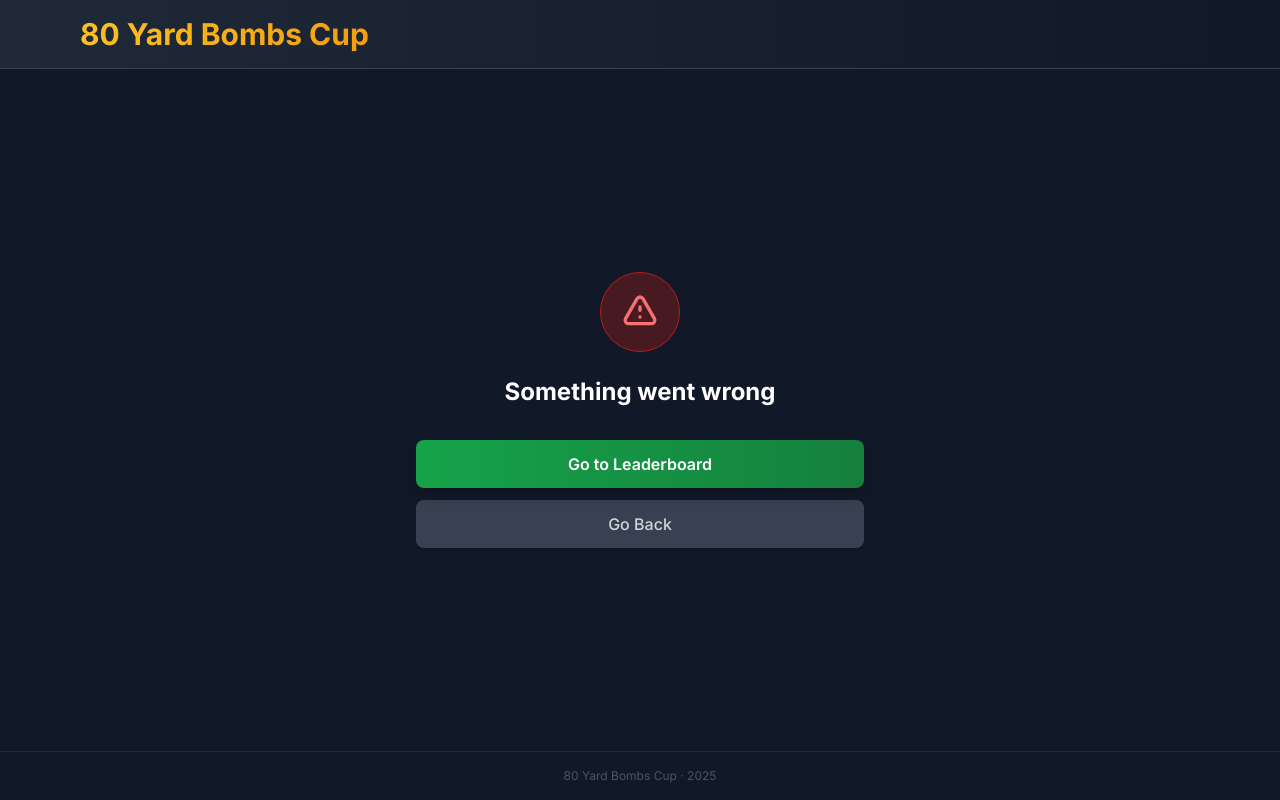
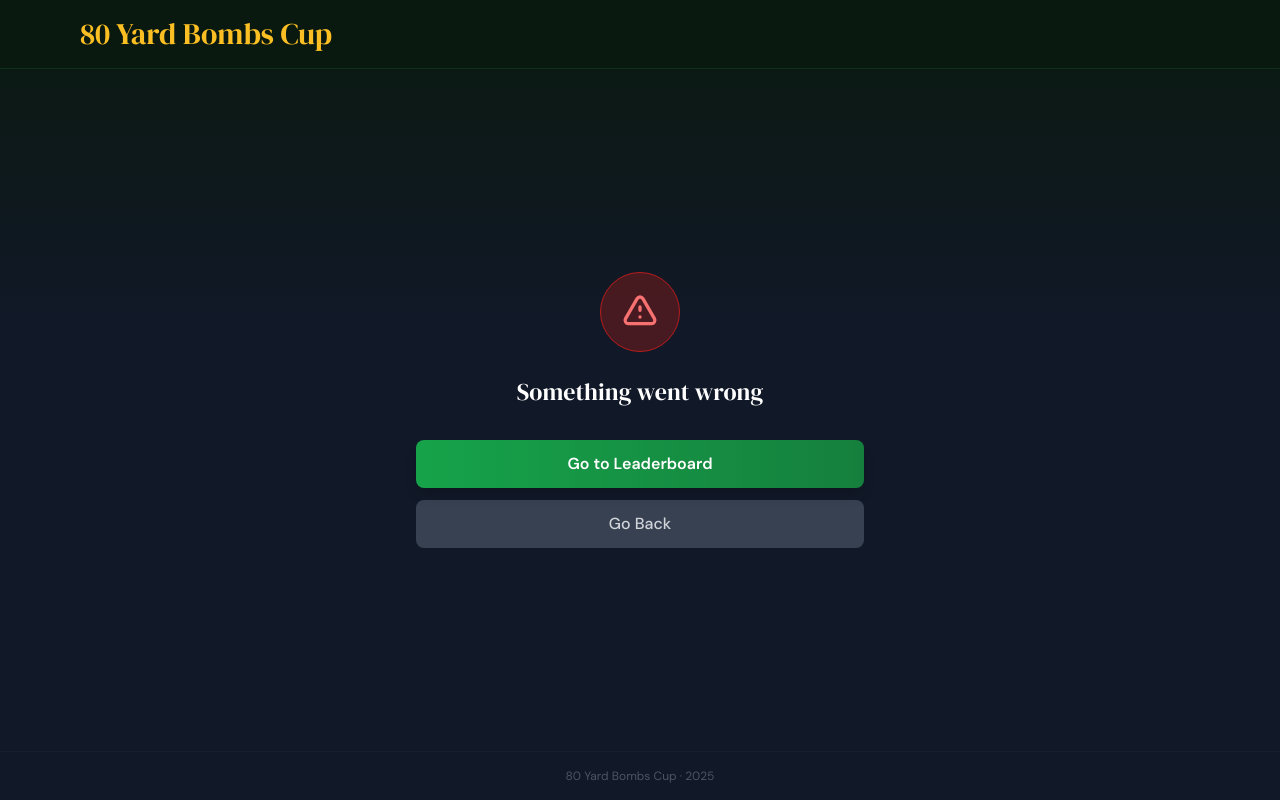
Before and after one commit to cjt243/flask-golf, a Python web app: template templates/error.html in a window 1280 px wide. Run offline with Jinja, Linux system fonts and the light colour scheme; the template is opened without the code that fills it, so the values that code supplies are empty; some libraries are stand-ins or nearby versions.

Commit message:
Phase 3: Typography and color palette refresh
DM Serif Display for headings + DM Sans for body text, replacing Inter.
Deep turf-green gradient background, subtle card glow, turf-toned header
and nav. Applied font-display class to all page headings across 10 templates.

Co-Authored-By: Claude Opus 4.6 <noreply@anthropic.com>

```diff
--- a/templates/access_requested.html
+++ b/templates/access_requested.html
@@ -13,7 +13,7 @@
             </svg>
         </div>
 
-        <h1 class="text-2xl font-bold text-white mb-4">Request Submitted</h1>
+        <h1 class="font-display text-2xl text-white mb-4">Request Submitted</h1>
 
         <p class="text-gray-300 mb-6">
             Your access request has been submitted. You'll receive an email when an admin approves your request.
--- a/templates/base.html
+++ b/templates/base.html
@@ -7,17 +7,19 @@
     <title>{% block title %}80 Yard Bombs Cup{% endblock %}</title>
     <link rel="icon" href="/favicon.ico">
     <script src="https://cdn.tailwindcss.com"></script>
-    <link href="https://fonts.googleapis.com/css2?family=Inter:wght@400;500;600;700&display=swap" rel="stylesheet">
+    <link href="https://fonts.googleapis.com/css2?family=DM+Sans:wght@400;500;600;700&family=DM+Serif+Display&display=swap" rel="stylesheet">
     <script>
         tailwind.config = {
             theme: {
                 extend: {
                     fontFamily: {
-                        'sans': ['Inter', 'system-ui', 'sans-serif'],
+                        'display': ['DM Serif Display', 'Georgia', 'serif'],
+                        'sans': ['DM Sans', 'system-ui', 'sans-serif'],
                     },
                     colors: {
                         'golf-green': {
                             50: '#f0fdf4',
+                            400: '#4ade80',
                             500: '#22c55e',
                             600: '#16a34a',
                             700: '#15803d',
@@ -25,6 +27,11 @@
                         'golf-gold': {
                             400: '#fbbf24',
                             500: '#f59e0b',
+                        },
+                        'turf': {
+                            900: '#0a1a0f',
+                            800: '#0f2517',
+                            700: '#1a3a25',
                         }
                     },
                     animation: {
@@ -44,22 +51,23 @@
             from { opacity: 0; max-height: 0; }
             to { opacity: 1; max-height: 500px; }
         }
+        .card-glow { box-shadow: 0 0 0 1px rgba(34, 197, 94, 0.08), 0 4px 12px rgba(0,0,0,0.3); }
     </style>
     {% block head_extra %}{% endblock %}
 </head>
 
-<body class="bg-gray-900 text-gray-100 min-h-screen {% block body_class %}flex flex-col{% endblock %}">
+<body class="text-gray-100 min-h-screen {% block body_class %}flex flex-col{% endblock %}" style="background: linear-gradient(180deg, #0a1a0f 0%, #111827 40%)">
     {% block header %}
-    <header class="bg-gradient-to-r from-gray-800 to-gray-900 border-b border-gray-700 {% block header_class %}{% endblock %}">
+    <header class="bg-turf-900/80 backdrop-blur-sm border-b border-green-900/40 {% block header_class %}{% endblock %}">
         <div class="max-w-6xl mx-auto px-4 py-4">
             {# --- Authenticated nav: tabs + auth controls --- #}
             {% if show_nav is defined and show_nav %}
             <div class="flex items-center justify-between">
-                <a href="/" class="text-xl font-bold text-transparent bg-clip-text bg-gradient-to-r from-golf-gold-400 to-golf-gold-500 flex-shrink-0">
+                <a href="/" class="font-display text-xl text-golf-gold-400 flex-shrink-0">
                     80 Yard Bombs Cup
                 </a>
                 <div class="flex items-center space-x-2">
-                    <nav class="flex items-center bg-gray-800 rounded-lg p-1">
+                    <nav class="flex items-center bg-turf-800 rounded-lg p-1">
                         <a href="/" class="px-3 py-1.5 text-xs font-medium {{ 'text-white bg-golf-green-600' if active_tab == 'leaderboard' else 'text-gray-300 hover:text-white hover:bg-gray-700' }} rounded-md transition-colors">
                             Board
                         </a>
@@ -91,7 +99,7 @@
             {# --- Public/auth pages: brand header only --- #}
             {% else %}
             <div class="flex items-center justify-between">
-                <a href="/auth/login" class="text-2xl md:text-3xl font-bold text-transparent bg-clip-text bg-gradient-to-r from-golf-gold-400 to-golf-gold-500">
+                <a href="/auth/login" class="font-display text-2xl md:text-3xl text-golf-gold-400">
                     80 Yard Bombs Cup
                 </a>
             </div>
@@ -106,7 +114,7 @@
     </main>
     {% endblock %}
 
-    <footer class="border-t border-gray-800 py-4 mt-auto">
+    <footer class="border-t border-gray-800/50 py-4 mt-auto">
         <div class="max-w-6xl mx-auto px-4 text-center text-xs text-gray-600">
             80 Yard Bombs Cup &middot; {{ season_year or '2025' }}
         </div>
--- a/templates/check_email.html
+++ b/templates/check_email.html
@@ -13,7 +13,7 @@
             </svg>
         </div>
 
-        <h1 class="text-2xl font-bold text-white mb-4">Check Your Email</h1>
+        <h1 class="font-display text-2xl text-white mb-4">Check Your Email</h1>
 
         {% if email %}
         <p class="text-gray-300 mb-6">
--- a/templates/error.html
+++ b/templates/error.html
@@ -12,7 +12,7 @@
         </svg>
     </div>
 
-    <h1 class="text-2xl font-bold text-white mb-4">Something went wrong</h1>
+    <h1 class="font-display text-2xl text-white mb-4">Something went wrong</h1>
 
     <p class="text-gray-300 mb-8">
         {{ message }}
--- a/templates/leaderboard.html
+++ b/templates/leaderboard.html
@@ -70,7 +70,7 @@
 <!-- Leaderboard Cards -->
 <div class="space-y-3">
     {% for row in results %}
-    <div class="team-card group bg-gray-800 hover:bg-gray-700 border border-gray-700 hover:border-gray-600 rounded-xl transition-all duration-300 hover:shadow-xl hover:shadow-gray-900/20 animate-fade-in"
+    <div class="team-card group card-glow bg-gray-800/80 hover:bg-gray-700/80 border border-gray-700/50 hover:border-gray-600/50 rounded-xl transition-all duration-300 animate-fade-in"
          onclick="toggleContent(this)"
          aria-expanded="false"
          role="button"
@@ -98,7 +98,7 @@
 
             <!-- Entry Name -->
             <div class="flex-1 min-w-0 mx-4">
-                <h3 class="font-semibold text-base sm:text-lg text-gray-100 group-hover:text-white transition-colors truncate" title="{{ row.ENTRY_NAME }}">
+                <h3 class="font-display text-base sm:text-lg text-gray-100 group-hover:text-white transition-colors truncate" title="{{ row.ENTRY_NAME }}">
                     {{ row.ENTRY_NAME }}
                 </h3>
                 {% if row.OWNER_NAME %}
@@ -128,7 +128,7 @@
         </div>
 
         <!-- Expandable Content -->
-        <div class="card-content hidden border-t border-gray-700 bg-gray-900 rounded-b-xl">
+        <div class="card-content hidden border-t border-gray-700/50 bg-gray-900/50 rounded-b-xl">
             <div class="p-4">
                 <h4 class="text-sm font-medium text-gray-400 mb-3">Selected Players</h4>
                 <div class="flex flex-wrap gap-2">
--- a/templates/login.html
+++ b/templates/login.html
@@ -13,7 +13,7 @@
                     <path stroke-linecap="round" stroke-linejoin="round" stroke-width="2" d="M16 7a4 4 0 11-8 0 4 4 0 018 0zM12 14a7 7 0 00-7 7h14a7 7 0 00-7-7z"></path>
                 </svg>
             </div>
-            <h1 class="text-2xl font-bold text-white mb-2">Sign In</h1>
+            <h1 class="font-display text-2xl text-white mb-2">Sign In</h1>
             <p class="text-gray-400">Enter your email to receive a magic sign-in link</p>
         </div>
 
--- a/templates/player_standings.html
+++ b/templates/player_standings.html
@@ -39,7 +39,7 @@
 
 {% block nav_subtitle %}
     <div class="mt-2">
-        <h2 class="text-lg font-semibold text-gray-200">{{ tournament_name }}</h2>
+        <h2 class="font-display text-lg text-gray-200">{{ tournament_name }}</h2>
         <p class="text-xs text-gray-400">{{ last_updated }}</p>
     </div>
 {% endblock %}
@@ -199,7 +199,7 @@
 
         <!-- Legend -->
         <div class="mt-8 bg-gray-800 rounded-xl border border-gray-700 p-6">
-            <h3 class="text-lg font-semibold text-gray-200 mb-4">Player Standings Legend</h3>
+            <h3 class="font-display text-lg text-gray-200 mb-4">Player Standings Legend</h3>
             <div class="grid md:grid-cols-2 lg:grid-cols-3 gap-4 text-sm">
                 <div>
                     <div class="font-medium text-golf-gold-400 mb-2">Scoring</div>
--- a/templates/request_access.html
+++ b/templates/request_access.html
@@ -13,7 +13,7 @@
                     <path stroke-linecap="round" stroke-linejoin="round" stroke-width="2" d="M18 9v3m0 0v3m0-3h3m-3 0h-3m-2-5a4 4 0 11-8 0 4 4 0 018 0zM3 20a6 6 0 0112 0v1H3v-1z"></path>
                 </svg>
             </div>
-            <h1 class="text-2xl font-bold text-white mb-2">Request Access</h1>
+            <h1 class="font-display text-2xl text-white mb-2">Request Access</h1>
             <p class="text-gray-400">Enter your name and email to request an invite</p>
         </div>
 
--- a/templates/submit_success.html
+++ b/templates/submit_success.html
@@ -20,7 +20,7 @@
         </div>
     </div>
 
-    <h1 class="text-2xl font-bold text-white mb-2">Picks Submitted!</h1>
+    <h1 class="font-display text-2xl text-white mb-2">Picks Submitted!</h1>
     <p class="text-gray-400 mb-6">Good luck in the tournament.</p>
 
     <!-- Entry Details -->
```
Also changed, not shown: templates/pick_form.html (+5 -5 lines).
